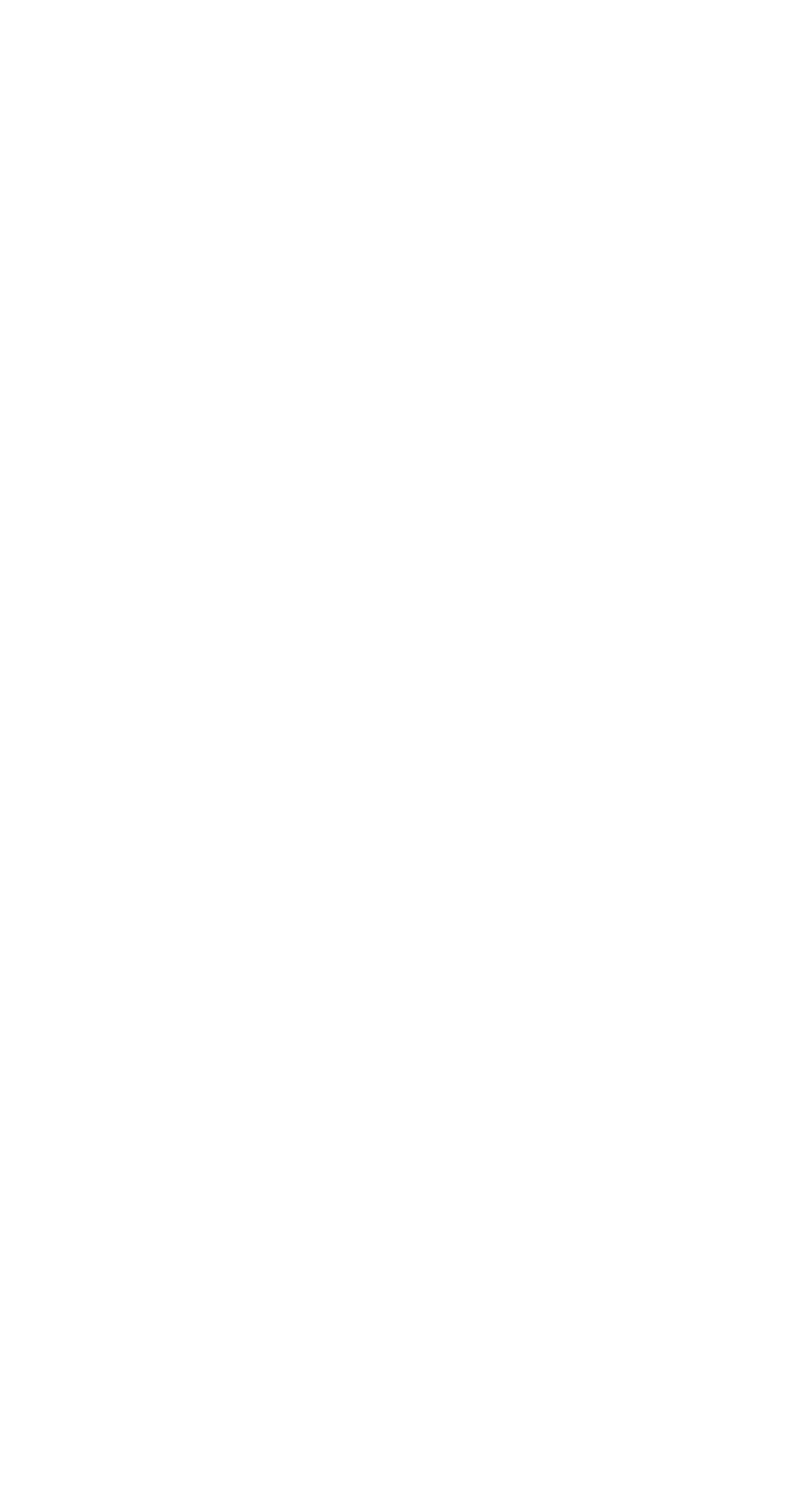
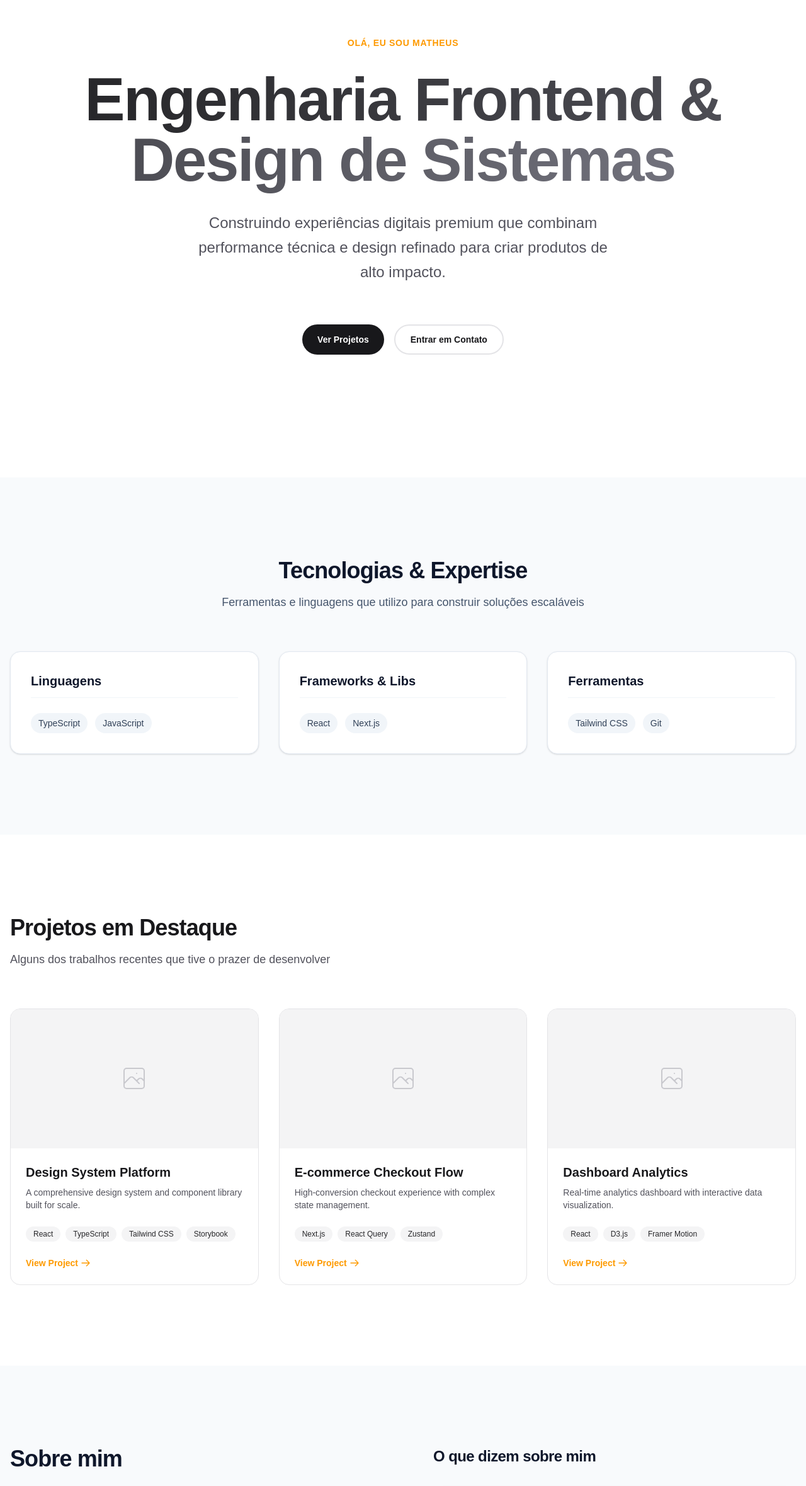
Before and after one commit to mgomesdev/spec-driven-ui, a Next.js app: page / in a window 1280 px wide. Shown: the part 138-2497 px from the top of the page at 63% size. Before the commit the page ends 800 px from the top, so only its background shows below. Built offline with nearby package versions, Linux system fonts and the light colour scheme.

Commit message:
feat: US-010 - Integrar todas as seções na page.tsx

```diff
--- a/src/app/page.tsx
+++ b/src/app/page.tsx
@@ -1,10 +1,24 @@
-
-'use client';
+import { Hero } from '@/components/home/hero';
+import { Expertise } from '@/components/home/expertise';
+import { Projects } from '@/components/home/projects';
+import { About } from '@/components/home/about';
+import { skillsData, socialProofData } from '@/data/home-data';
 
 export default function Home() {
-
   return (
-    <main className="flex flex-col">
+    <main className="flex flex-col min-h-screen">
+      <Hero
+        name="Matheus"
+        title="Engenharia Frontend & Design de Sistemas"
+        subtitle="Construindo experiências digitais premium que combinam performance técnica e design refinado para criar produtos de alto impacto."
+        ctaText="Ver Projetos"
+      />
+      <Expertise skills={skillsData} />
+      <Projects />
+      <About
+        biography={"Com experiência em engenharia frontend avançada, crio aplicações escaláveis utilizando Next.js, React e TypeScript.\n\nMeu foco é entregar soluções que unam código limpo, arquitetura robusta e interfaces premium pixel-perfect."}
+        proofs={socialProofData}
+      />
     </main>
   );
 }
```
